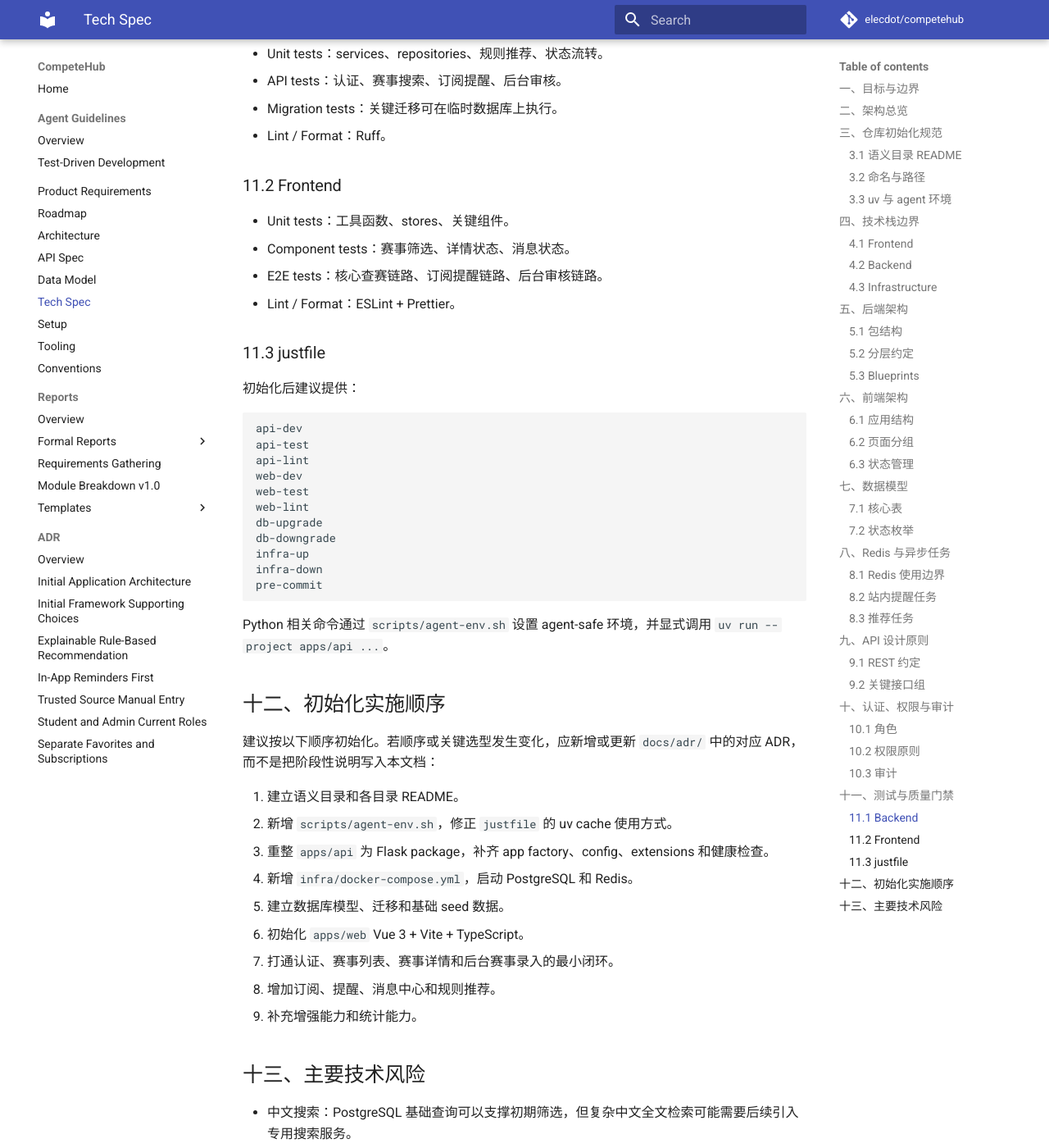
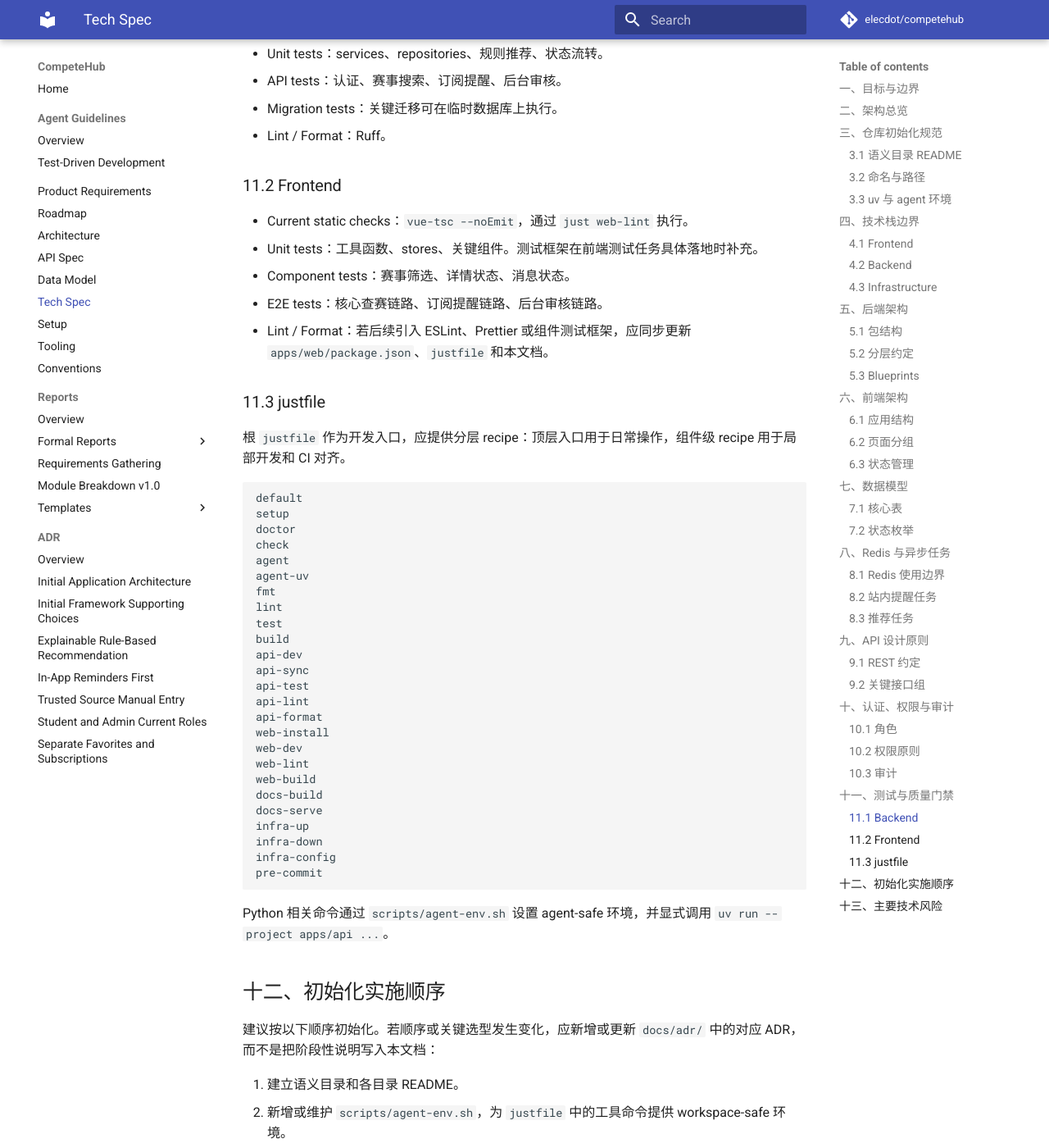
Before and after one commit to elecdot/competehub, an MkDocs documentation site: the page built from docs/tech_spec.zh.md, in a window 1280 px wide and 1400 px high, scrolled down 10288 px. Shown: the whole window at 82% size. Built offline with MkDocs 1.6.1 and Material for MkDocs 9.7.7, drawn with Linux system fonts in a browser that asks for light colours; comment, search, counter and statistics services are not loaded; some of the changed text lies outside the part shown.

````diff
--- a/docs/tech_spec.zh.md
+++ b/docs/tech_spec.zh.md
@@ -361,7 +361,7 @@
 - `student`
 - `admin`
 
-预留角色：
+未来候选角色，当前不作为正式产品角色：
 
 - `teacher`
 - `organizer`
@@ -393,26 +393,41 @@
 
 ### 11.2 Frontend
 
-- Unit tests：工具函数、stores、关键组件。
+- Current static checks：`vue-tsc --noEmit`，通过 `just web-lint` 执行。
+- Unit tests：工具函数、stores、关键组件。测试框架在前端测试任务具体落地时补充。
 - Component tests：赛事筛选、详情状态、消息状态。
 - E2E tests：核心查赛链路、订阅提醒链路、后台审核链路。
-- Lint / Format：ESLint + Prettier。
+- Lint / Format：若后续引入 ESLint、Prettier 或组件测试框架，应同步更新 `apps/web/package.json`、`justfile` 和本文档。
 
 ### 11.3 justfile
 
-初始化后建议提供：
+根 `justfile` 作为开发入口，应提供分层 recipe：顶层入口用于日常操作，组件级 recipe 用于局部开发和 CI 对齐。
 
 ```text
+default
+setup
+doctor
+check
+agent
+agent-uv
+fmt
+lint
+test
+build
 api-dev
+api-sync
 api-test
 api-lint
+api-format
+web-install
 web-dev
-web-test
 web-lint
-db-upgrade
-db-downgrade
+web-build
+docs-build
+docs-serve
 infra-up
 infra-down
+infra-config
 pre-commit
 ```
 
@@ -424,7 +439,7 @@
 建议按以下顺序初始化。若顺序或关键选型发生变化，应新增或更新 `docs/adr/` 中的对应 ADR，而不是把阶段性说明写入本文档：
 
 1. 建立语义目录和各目录 README。
-2. 新增 `scripts/agent-env.sh`，修正 `justfile` 的 uv cache 使用方式。
+2. 新增或维护 `scripts/agent-env.sh`，为 `justfile` 中的工具命令提供 workspace-safe 环境。
 3. 重整 `apps/api` 为 Flask package，补齐 app factory、config、extensions 和健康检查。
 4. 新增 `infra/docker-compose.yml`，启动 PostgreSQL 和 Redis。
 5. 建立数据库模型、迁移和基础 seed 数据。
````
Also changed, not shown: docs/PRD.zh.md (+5 -5 lines), docs/api_spec.md (+4 -4 lines), docs/reports/README.md (+1 -1 lines), docs/reports/requirements.md (+4 -0 lines).
